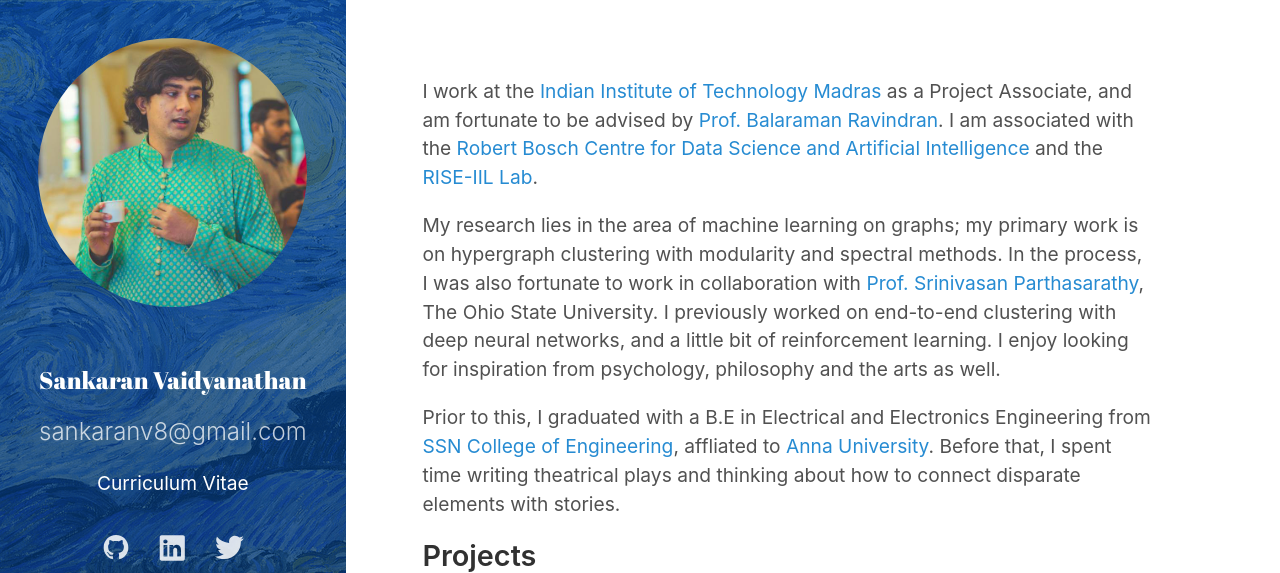
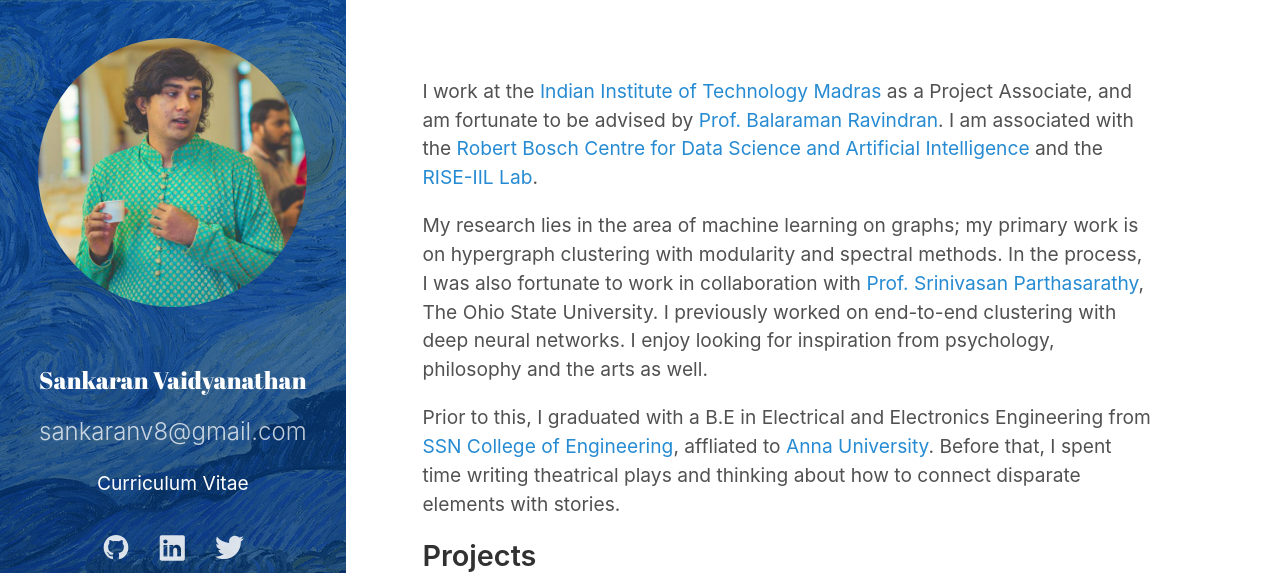
Before and after one commit to sankaranv/sankaranv.github.io, a Jekyll site: the page built from index.md, in a window 1280 px wide, cut to the strip 0-573 px from the top of the page. Built offline with Jekyll 4.4.1, drawn with Linux system fonts in a browser that asks for light colours; the list of posts is cut into pages by our own code.

Commit message:
Update index.md

```diff
--- a/index.md
+++ b/index.md
@@ -6,7 +6,7 @@
 
 I work at the [Indian Institute of Technology Madras](https://www.iitm.ac.in/) as a Project Associate, and am fortunate to be advised by [Prof. Balaraman Ravindran](https://www.cse.iitm.ac.in/~ravi/). I am associated with the [Robert Bosch Centre for Data Science and Artificial Intelligence](https://rbc-dsai.iitm.ac.in/) and the [RISE-IIL Lab](https://rise-iil.github.io).
 
-My research lies in the area of machine learning on graphs; my primary work is on hypergraph clustering with modularity and spectral methods. In the process, I was also fortunate to work in collaboration with [Prof. Srinivasan Parthasarathy](http://web.cse.ohio-state.edu/~parthasarathy.2/), The Ohio State University. I previously worked on end-to-end clustering with deep neural networks, and a little bit of reinforcement learning. I enjoy looking for inspiration from psychology, philosophy and the arts as well.
+My research lies in the area of machine learning on graphs; my primary work is on hypergraph clustering with modularity and spectral methods. In the process, I was also fortunate to work in collaboration with [Prof. Srinivasan Parthasarathy](http://web.cse.ohio-state.edu/~parthasarathy.2/), The Ohio State University. I previously worked on end-to-end clustering with deep neural networks. I enjoy looking for inspiration from psychology, philosophy and the arts as well.
 
 Prior to this, I graduated with a B.E in Electrical and Electronics Engineering from [SSN College of Engineering](http://www.ssn.edu.in/), affliated to [Anna University](https://www.annauniv.edu/). Before that, I spent time writing theatrical plays and thinking about how to connect disparate elements with stories.
 
```
